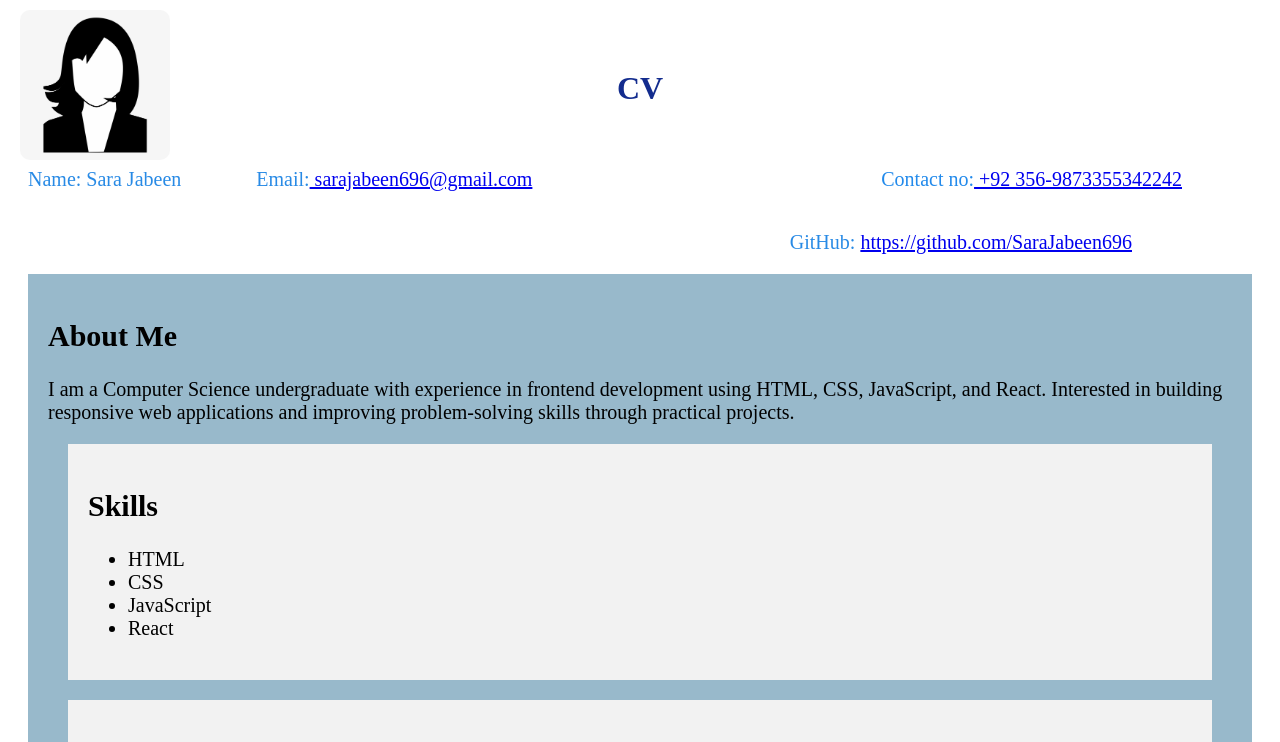
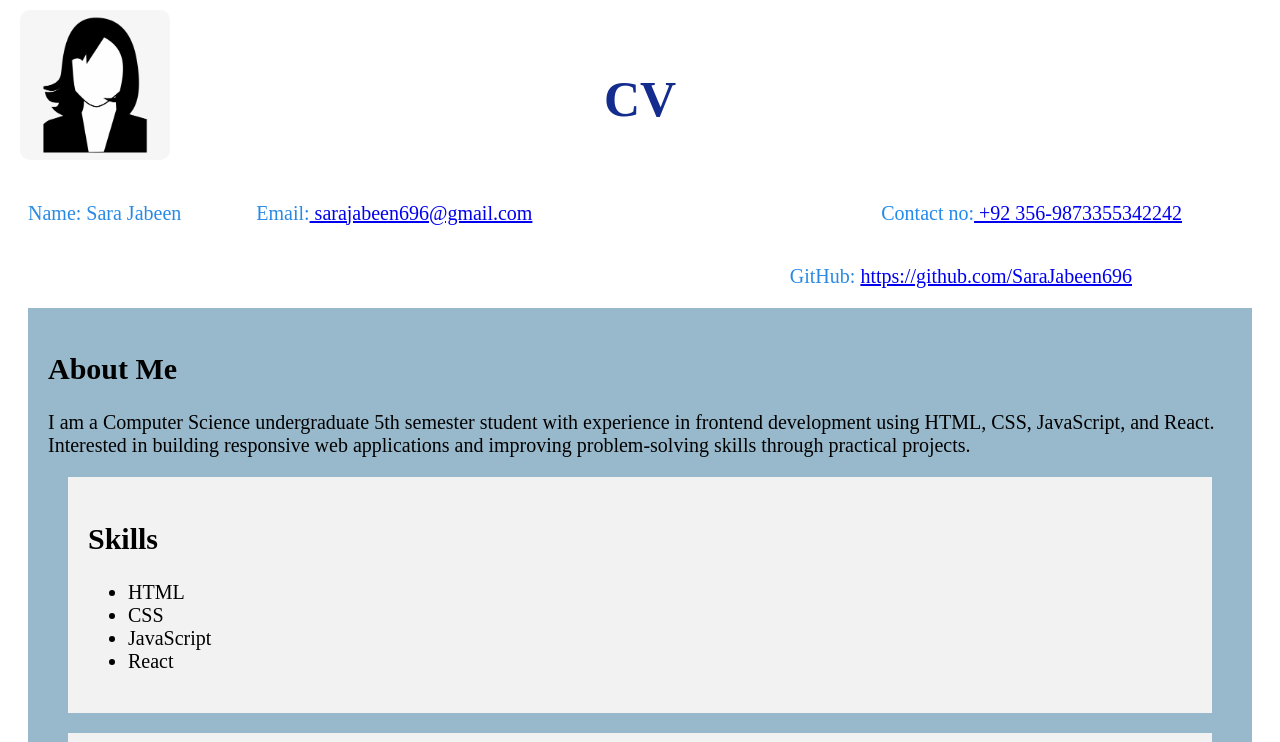
Before and after one commit to SaraJabeen696/Web-Tech-lab, a plain HTML site: page Assignment-1/index.html in a window 1280 px wide. Shown: the top 742 px of the page. Drawn offline with Linux system fonts and the light colour scheme.

Commit message:
Added Assignment-1 PDF

```diff
--- a/Assignment-1/index.html
+++ b/Assignment-1/index.html
@@ -22,7 +22,7 @@
     <div id="about">
       <h2>About Me</h2>
       <p>
-        I am a  Computer Science undergraduate with experience in frontend development
+        I am a  Computer Science undergraduate  5th semester student with experience in frontend development
 using HTML, CSS, JavaScript, and React. Interested in building responsive
 web applications and improving problem-solving skills through practical projects.
       </p>
--- a/Assignment-1/style.css
+++ b/Assignment-1/style.css
@@ -3,6 +3,7 @@
         padding: 20px;
         text-align: center;
         margin-top: 50px;
+        font-size: 50px;
       }
 
       #name {
```
Also changed, not shown: 1 other file.
